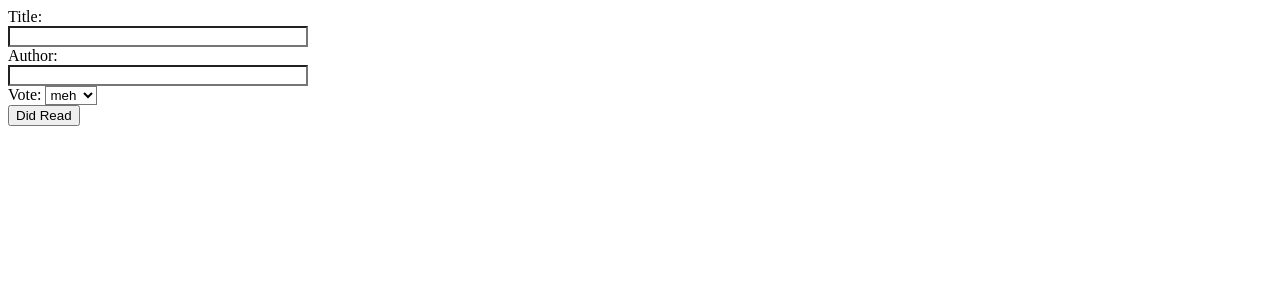
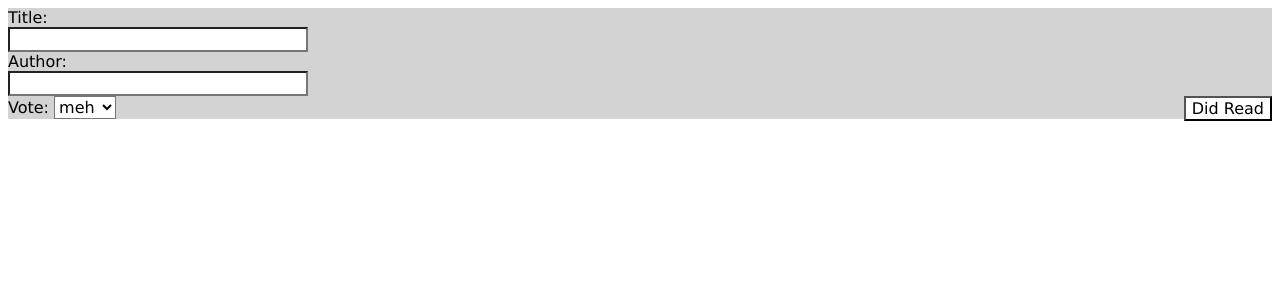
Before and after one commit to macrael/repute, a Python web app: template templates/didread/add_frame.html in a window 1280 px wide. Shown: the top 300 px of the page. Run offline with Jinja, Linux system fonts and the light colour scheme; the template is opened without the code that fills it, so the values that code supplies are empty.

```diff
--- a/templates/didread/add_frame.html
+++ b/templates/didread/add_frame.html
@@ -1,26 +1,36 @@
 <style>
+.did_read_reset{
+    font-size:16px;
+    font-family: "Verdana","Helvetica",sans-serif;
+    background-color:white;
+    color:black;
+}
 #did_read_form {
-    color: black;
     text-align:left;
+    background-color:lightgray;
 }
 #did_read_form input[type=text] {
     width: 300px;
     background-color:white;
 }
 #did_read_form select {
-    background-color:white;
+
+}
+#did_read_form input[type=submit]{
+    float:right;
+
 }
 </style>
-<form id="did_read_form" onsubmit="send_info(this);return false" action="">
+<form id="did_read_form" class="did_read_reset" onsubmit="send_info(this);return false" action="">
 <label for="title">Title: </label><br>
-<input type="text" name="title" id="did_read_title"><br>
+<input type="text" name="title" id="did_read_title" class="did_read_reset"><br>
 <label for="author">Author: </label><br>
-<input type="text" name="author_name" id="did_read_author"><br>
+<input type="text" name="author_name" id="did_read_author" class="did_read_reset"><br>
 <label for="vote">Vote: </label>
-<select name="vote" id="did_read_vote">
+<select name="vote" id="did_read_vote" class="did_read_reset">
     <option value="-1">bad</option>
     <option selected value="0">meh</option>
     <option value="1">good</option>
-</select><br>
-<input type="submit" value="Did Read">
+</select>
+<input type="submit" class="did_read_reset" value="Did Read">
 </form>
```
Also changed, not shown: templates/didread/add_article.js (+3 -8 lines), todo.txt (+12 -0 lines).
